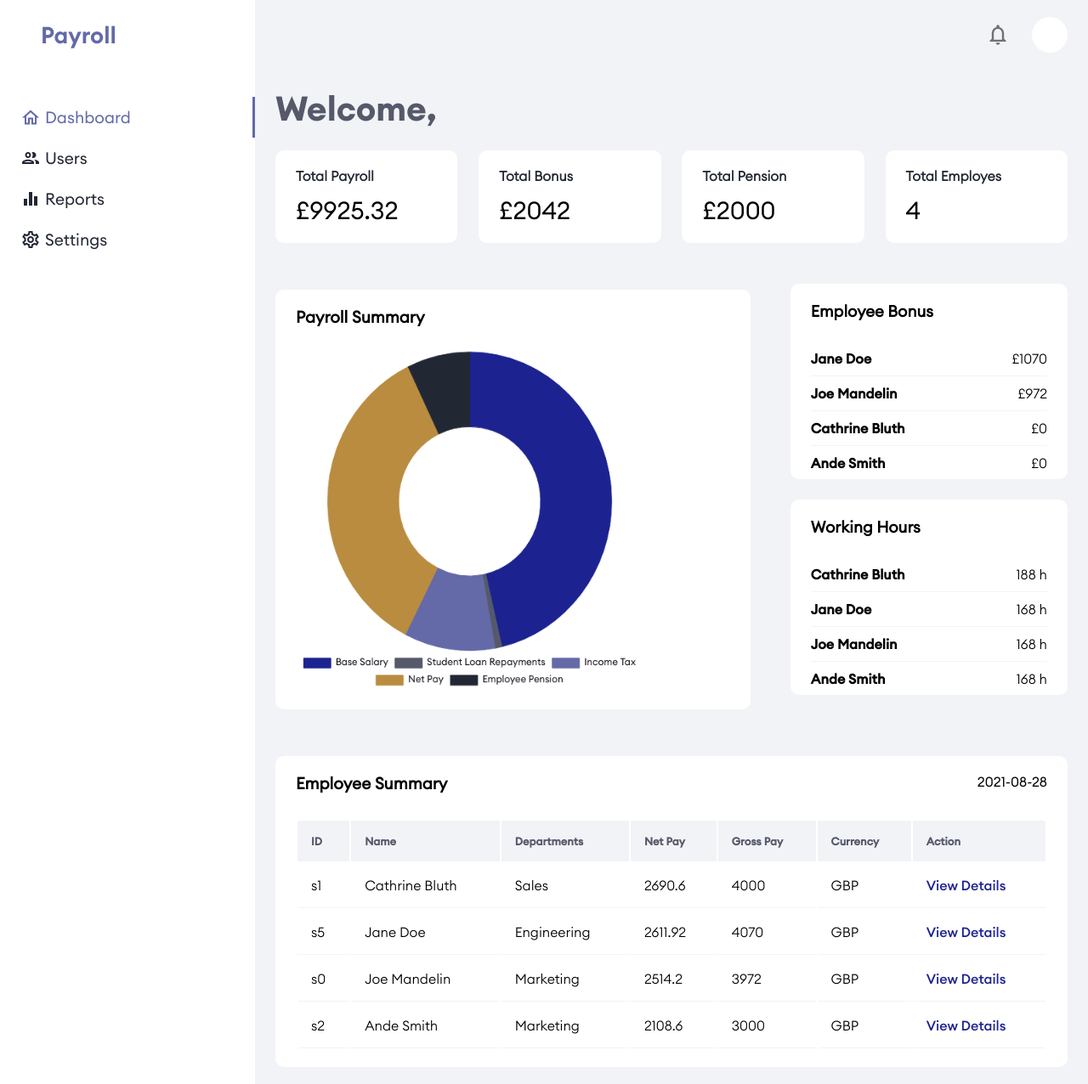
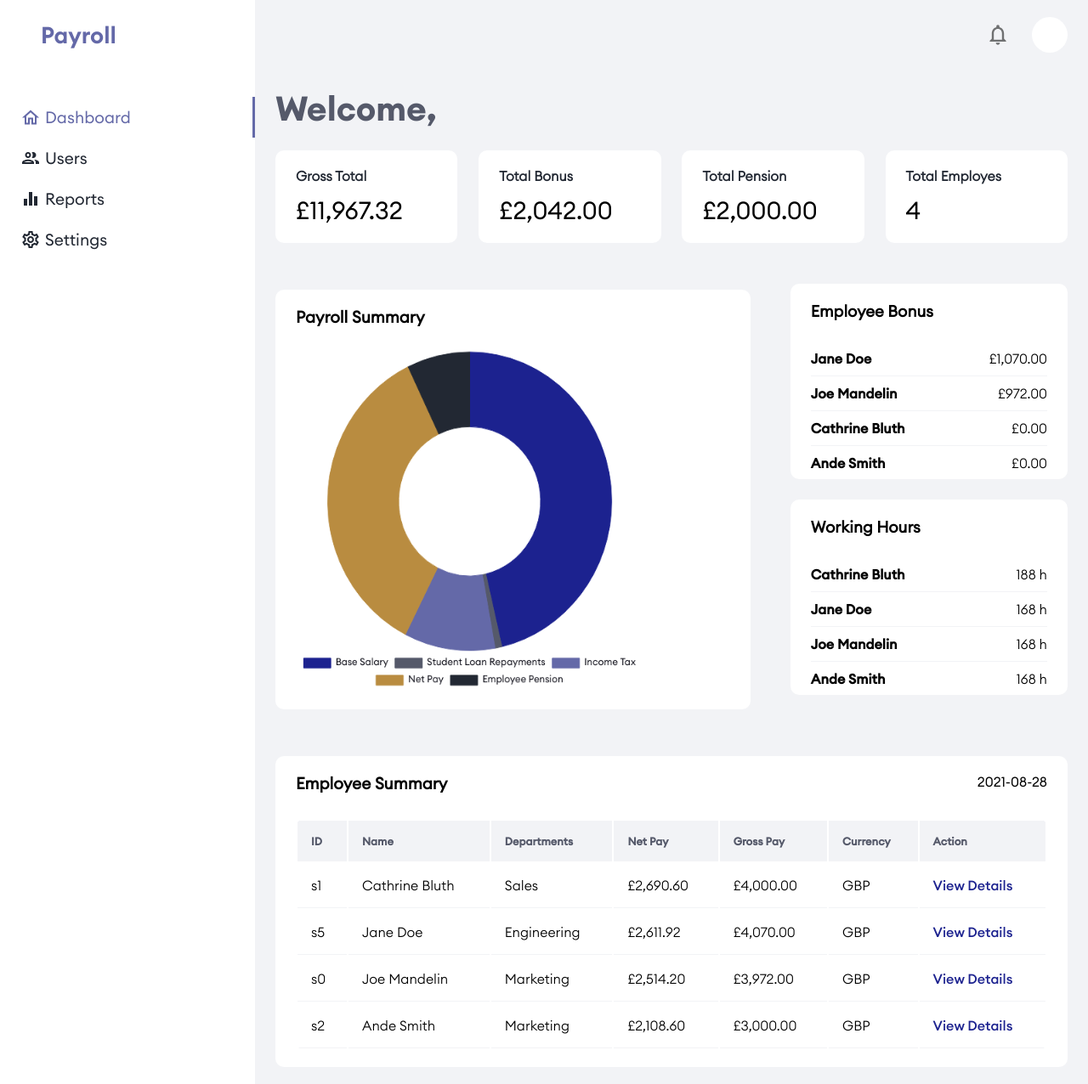
Before and after one commit to GraceChiamaka/payroll-solution, a React (Create React App) app: page / in a window 1280 px wide. Shown: the whole page at 85% size. Built offline with nearby package versions, Linux system fonts and the light colour scheme.

Commit message:
add updates to cleanup code

```diff
--- a/src/pages/Home/index.tsx
+++ b/src/pages/Home/index.tsx
@@ -15,6 +15,7 @@ import {
   Bonus,
   ChartContainer,
 } from "./style";
+import { formatCurrency } from "utils/currencyFormatter";
 import payrollData from "../../utils/data.json";
 import { useState, useEffect, useRef } from "react";
 
@@ -76,19 +77,19 @@ const HomePage = () => {
   };
 
   const getPaidBonues = () => {
-    let totalNetPay = 0;
+    let totalGross = 0;
     let totalPaidPension = 0;
     let totalPaidBonus = 0;
 
     payrollData.forEach((item) => {
-      totalNetPay += item["Net Pay"];
+      totalGross += item["Net Pay"] + item["Bonus"];
       totalPaidPension += item["Employee Pension"];
       totalPaidBonus += item["Bonus"];
     });
     setEmployeeCount(payrollData.length);
     setTotalBonus(totalPaidBonus);
     setTotalPension(totalPaidPension);
-    setTotalPayroll(totalNetPay);
+    setTotalPayroll(totalGross);
   };
 
   const getChartData = () => {
@@ -118,20 +119,20 @@ const HomePage = () => {
       <Row justify="space-between">
         <Col2>
           <Card>
-            <h3>Total Payroll</h3>
-            <p>£{totalPayroll}</p>
+            <h3>Gross Total</h3>
+            <p>{formatCurrency(totalPayroll)}</p>
           </Card>
         </Col2>
         <Col2>
           <Card>
             <h3>Total Bonus </h3>
-            <p>£{totalBonus}</p>
+            <p>{formatCurrency(totalBonus)}</p>
           </Card>
         </Col2>
         <Col2>
           <Card>
             <h3>Total Pension</h3>
-            <p>£{totalPension}</p>
+            <p>{formatCurrency(totalPension)}</p>
           </Card>
         </Col2>
         <Col2>
@@ -184,7 +185,7 @@ const HomePage = () => {
                 .map((item) => (
                   <Bonus>
                     <h4>{item["Employee Name"]}</h4>
-                    <p>£{item["Bonus"]}</p>
+                    <p>{formatCurrency(item["Bonus"])}</p>
                   </Bonus>
                 ))}
             </BonusCard>
@@ -229,8 +230,10 @@ const HomePage = () => {
                       <td>{item["Employee ID"]}</td>
                       <td>{item["Employee Name"]}</td>
                       <td>{item["Departments"]}</td>
-                      <td>{item["Net Pay"]}</td>
-                      <td> {item["Base Salary"] + item["Bonus"]}</td>
+                      <td>{formatCurrency(item["Net Pay"])}</td>
+                      <td>
+                        {formatCurrency(item["Base Salary"] + item["Bonus"])}
+                      </td>
                       <td>{item["currency"]}</td>
                       <td>
                         <Link to={`/staff/${item["Employee ID"]}`}>
--- a/src/pages/Staff/index.tsx
+++ b/src/pages/Staff/index.tsx
@@ -45,8 +45,6 @@ const Staff = () => {
     // eslint-disable-next-line
   }, []);
 
-  console.log(staffData);
-
   const getUserData = () => {
     const userData: StaffProps[] = payrollData.filter(
       (data: StaffProps) => data["Employee ID"] === staffId
@@ -56,13 +54,11 @@ const Staff = () => {
     }
   };
 
-  console.log(formatCurrency(23));
-
   const displayData = () => {
     if (staffData === null) {
       return <p>Loading...</p>;
     }
-    console.log(staffData["Employee Name"]);
+
     return (
       <div>
         <Heading>
```
Also changed, not shown: 6 other files (tests, documents, lock files or other folders).
